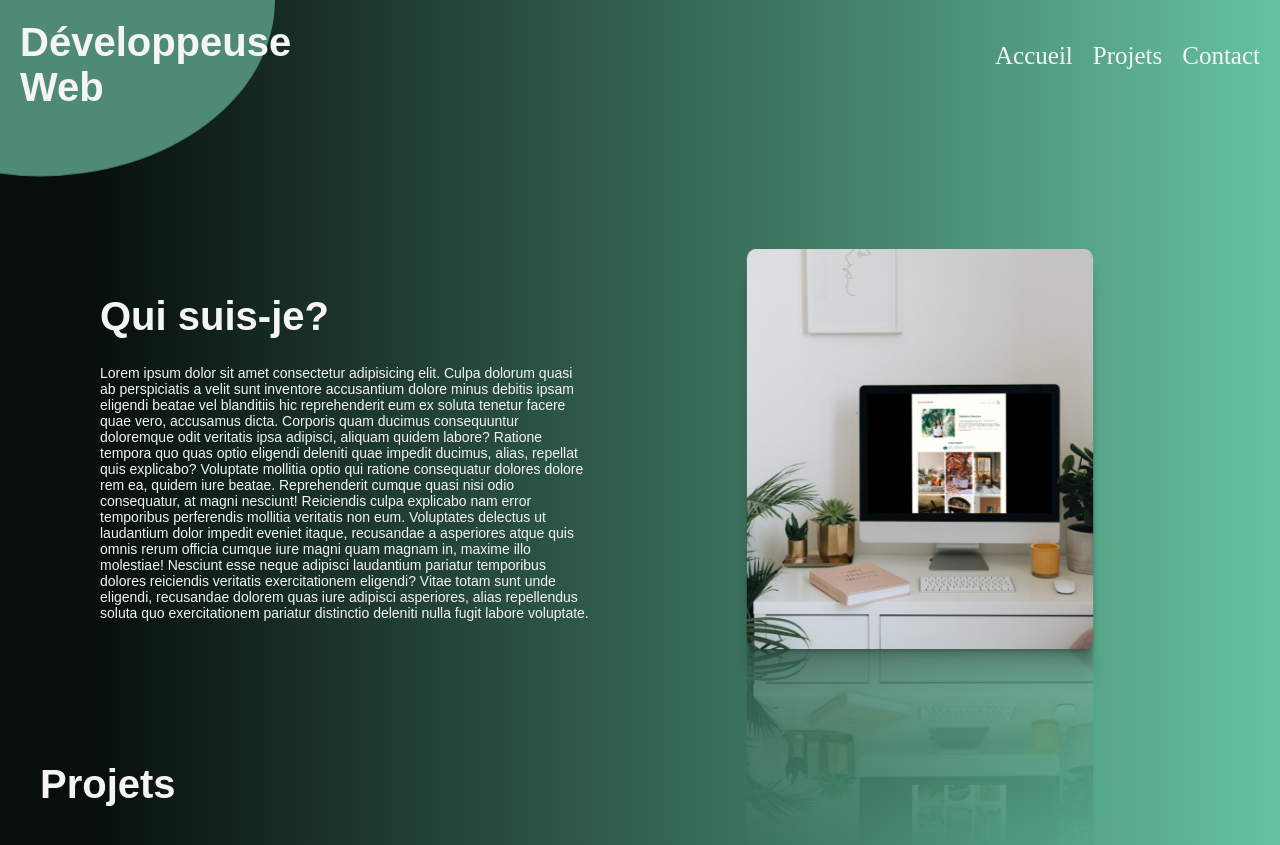
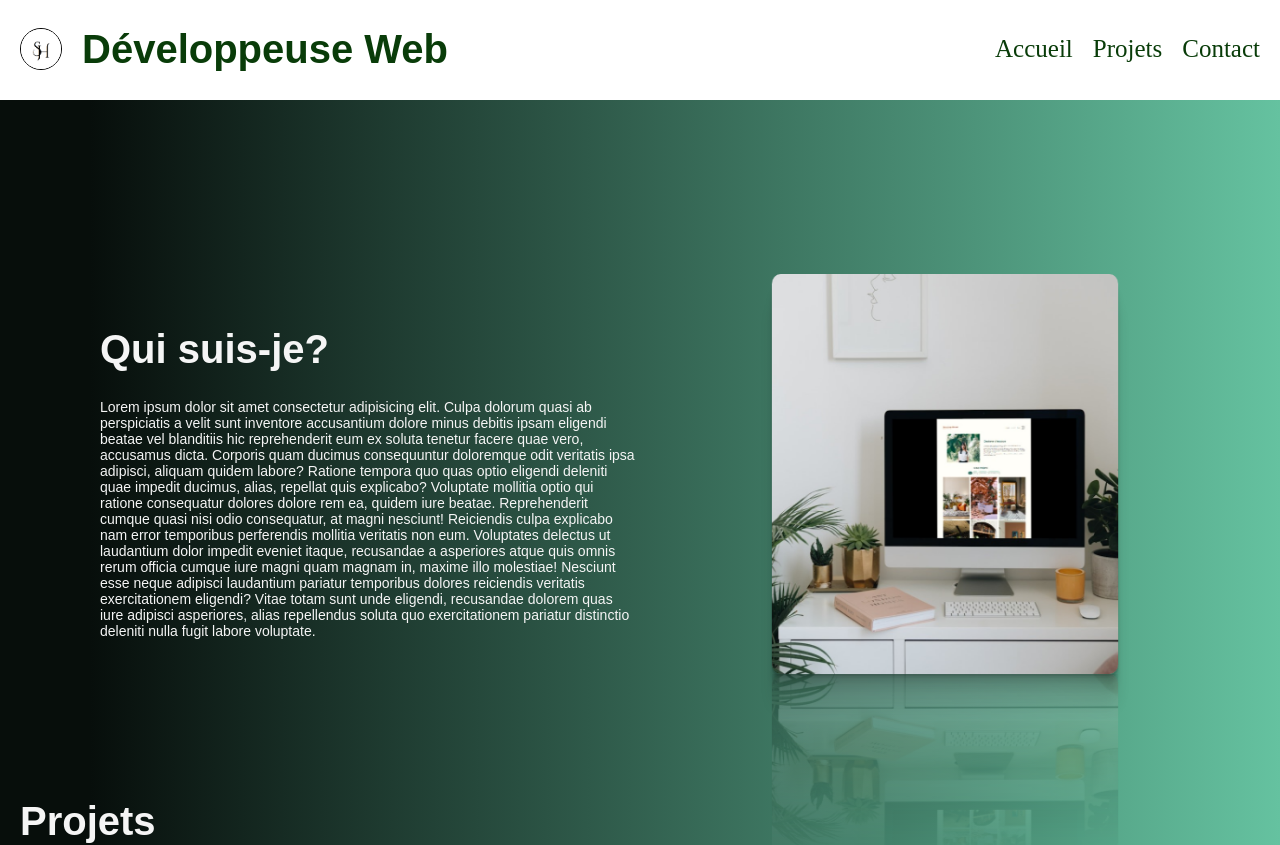
Before and after one commit to samra-git/portfolio, a React (Vite) app: page / in a window 1280 px wide. Shown: the top 845 px of the page. Built offline with nearby package versions, Linux system fonts and the light colour scheme; a web font is replaced by a local one.

Commit message:
header refait

```diff
--- a/src/components/Apropos.jsx
+++ b/src/components/Apropos.jsx
@@ -16,7 +16,7 @@ const Apropos = () => {
 
             >
                 <motion.img
-                whileHover={{ scale: 1.2 }}
+                whileTap={{ scale: 1.2 }}
                 initial={{
                     perspective:800,
 
--- a/src/data/data.json
+++ b/src/data/data.json
@@ -4,10 +4,10 @@
         "id":"1",
         "title":"Booki",
         "cover": "https://raw.githubusercontent.com/samra-git/portfolio/main/src/assets/bookiWebp.webp",
-        "description": "La mission principale est d'intégrer l'interface responsive d'un site d'une agence de voyage, en utilisant HTML et CSS.",
+        "description": "Intégrer l'interface responsive d'un site d'une agence de voyage, en utilisant HTML et CSS, à partir d'une maquettte sur Figma.",
         "github":"https://github.com/samra-git/P3-booki.git",
         "link":"https://samra-git.github.io/P3-booki/",
-        "technos":"HTML, CSS"
+        "technos":"HTML, CSS, Figma"
     },
     {
         "id":"2",
--- a/src/layout/Header.jsx
+++ b/src/layout/Header.jsx
@@ -1,11 +1,37 @@
 // import React from 'react';
+import { useEffect } from 'react';
 import Navigation from '../components/Navigation';
+import logo from '../assets/logos/icon2.png'
 
 const Header = () => {
+
+    useEffect(() => {
+        window.onscroll = function () {
+            scrollFunction();
+        };
+    }, []);
+
+    const scrollFunction = () => {
+        const header = document.querySelector(".header");
+        if (header) {
+            if (window.scrollY > 80) {
+                header.classList.add("hide");
+            } else {
+                header.classList.remove("hide");
+            }
+        }
+    }
+
     return (
         <div className='header'>
-            <h1 className='header-title'>Développeuse Web</h1>
-            <Navigation />
+            <div className='header-row'>
+                <div className='header-logo'>
+                   <img src={logo} alt="" />
+                <h1 className='header-title'>Développeuse Web</h1>
+                </div>
+                <Navigation />
+            </div>
+
 
         </div>
     );
--- a/src/pages/Details.jsx
+++ b/src/pages/Details.jsx
@@ -20,24 +20,32 @@ const Details = () => {
     const cover = cardId && cardId.cover
     console.log(cover);
     const description = cardId && cardId.description
+    const technos = cardId && cardId.technos
 
     return (
         <div className='details-container'>
 
-            <h1> hello {title}</h1>
+            <h1>{title}</h1>
             <div className='details-contain'>
                 <motion.img
-                initial={{ rotate: 180}}
-                transition={{
-                    ease:"linear",
-                    delay:"0.1"
-                }}
-                animate={{ rotate: 0}}
-                whileHover={{scale:1.5}}
-                src={cover} alt="image" />
-                <motion.p
-                whileTap={{scale:1.2}}
-                >{description}</motion.p>
+                    initial={{ rotate: 180 }}
+                    transition={{
+                        ease: "linear",
+                        delay: "0.1"
+                    }}
+                    animate={{ rotate: 0 }}
+                    whileHover={{ scale: 1.5 }}
+                    src={cover} alt="image" />
+                <div>
+                    <motion.p
+                        whileTap={{ scale: 1.2 }}>
+                        {description}</motion.p>
+                    <motion.div>
+                        <h4>Skills:</h4>
+                        <p>{technos}</p>
+                    </motion.div>
+                </div>
+
             </div>
 
 
--- a/src/pages/Projets.jsx
+++ b/src/pages/Projets.jsx
@@ -15,14 +15,16 @@ const Projets = () => {
     return (
         <motion.div
             className='projet-contain'
-        initial={{ opacity:0}}
-        animate={{opacity:1}}
+            initial={{ opacity: 0 }}
+            animate={{ opacity: 1 }}
             transition={{
-         ease:"linear",
-         delay:"0.1"
+                ease: "linear",
+                delay: "0.1"
             }}
         >
+            <h1>Projets</h1>
             <div className='projet-container'>
+
                 {projet.map((item) => (
                     <Cards
                         key={item.id}
--- a/src/style/_settings.scss
+++ b/src/style/_settings.scss
@@ -11,6 +11,8 @@ $color-1:whitesmoke;
 $color-2: linear-gradient(90deg, rgba(7,14,11,1) 7%, rgba(101,194,160,1) 100%);
 $color-3: rgb(214, 245, 234);
 $color-4: rgb(9, 60, 9);
+// $color-2: rgb(128, 128, 128);
+// $color-2: linear-gradient(90deg, rgba(128,128,128) 7%, rgba(175, 175 ,175) 100%);
 
 // $color-2: linear-gradient(90deg, rgba(233, 199, 148, 0.31994047619047616) 34%, rgba(238, 209, 174, 1) 100%);
 // $color-1: #8B4513;
@@ -26,7 +28,7 @@ body {
     box-sizing: border-box;
     background: $color-2;
     color: $color-1;
-    padding: 20px;
+    // padding: 20px;
     width: 100%;
 
     a,
--- a/src/style/components/apropos.scss
+++ b/src/style/components/apropos.scss
@@ -1,16 +1,18 @@
 .apropos {
     // padding: 50px;
-    margin-top: 50px;
+    // margin-top: 50px;
     display: flex;
     align-items: center;
     justify-content: space-between;
-    // gap:10px;
+    gap:10px;
     width: 100%;
+    margin-top: 200px;
+
 
 
     .apropos-content{
         width: 50%;
-        padding: 80px;
+        padding: 100px;
         // perspective: 800px;
         font-size: 14px;
         // transform: rotateY(150deg);
@@ -24,7 +26,7 @@
 
     .apropos-image{
         width: 50%;
-        padding: 50px;
+        padding: 0px;
         // perspective :800px;
         img{
             width: 400px;
--- a/src/style/components/cards.scss
+++ b/src/style/components/cards.scss
@@ -4,10 +4,14 @@
     width: 18.75 rem;
     // border: 1px solid purple;
     border-radius: 10px;
-    padding: 10px;
+    padding:0px;
     // transition: 0.5s;
     max-width: 300px;
     transition: all 600ms ease;
+
+    .card-link {
+        padding: 0px;
+    }
 
 
 
--- a/src/style/layout/header.scss
+++ b/src/style/layout/header.scss
@@ -1,37 +1,75 @@
 .header {
+  position: fixed;
+  z-index: 20;
+  width: 100%;
+  transition: top 0.4s;
+  // margin-bottom: 50px;
+  background-color: #fff;
+  // display: flex;
+  justify-content: space-between;
+  border-bottom: 1px solid white;
+  top:0;
+  .header-row {
     display: flex;
     justify-content: space-between;
+    align-items: center;
+    padding: 0 20px;
 
+    .header-logo{
+      display: flex;
+      align-items: center;
+      gap:20px;
+    }
+
+    img {
+      border: 1px solid black;
+      width: 40px;
+      height: 40px;
+      border-radius: 50%;
+    }
+  }
+
+  li,
+  h1 {
+    color: rgb(9, 60, 9);
+  }
+}
+
+.header.hide {
+  top: -120px;
+  // height: 0;
+  // background-color: black;
 }
 
 .header-title {
-    width: 30px;
-    // color: ;
-    margin-top: 0;
+  // width: 30px;
+  // color: ;
+  // margin-top: 0;
 
-     &:before {
-      content: '';
-      position: absolute;
-      height: 300px;
-      width: 400px;
-      border-radius: 50%;
-      background: #4e8a74;
-      top: -150px;
-      left: -160px;
-      z-index: -1;
-      animation: navAnim 20s infinite alternate;
+  //  &:before {
+  // content: '';
+  // position: absolute;
+  // height: 300px;
+  // width: 400px;
+  // border-radius: 50%;
+  // background: #4e8a74;
+  // top: -150px;
+  // left: -160px;
+  // z-index: -1;
+  // animation: navAnim 20s infinite alternate;
 
-      @keyframes navAnim {
-        50% {
-          transform: scale(1.2);
-        }
-        100% {
-          transform: scale(1);
-        }
-      }
-      @media screen and (max-width: 430px){
-        height: 50px;
-        width: 50px;
-      }
-    }
+  // @keyframes navAnim {
+  //   50% {
+  //     transform: scale(1.2);
+  //   }
+  //   100% {
+  //     transform: scale(1);
+  //   }
+  // }
+  @media screen and (max-width: 430px) {
+    height: 50px;
+    width: 50px;
+  }
 }
+
+// }
--- a/src/style/pages/details.scss
+++ b/src/style/pages/details.scss
@@ -1,6 +1,10 @@
 .details-container {
     // display: flex;
     margin: 100px;
+    h1{
+        font-size: 55px;
+        padding-bottom: 50px;
+    }
 
     img {
         width: 400px;
--- a/src/style/pages/projets.scss
+++ b/src/style/pages/projets.scss
@@ -1,19 +1,21 @@
 .projet-contain {
     display: flex;
-    // flex-direction: column;
+    flex-direction: column;
     justify-content: center;
     // text-align: center;
-    // align-items: center;
+  margin-top: 200px;
+  // align-items: center;
 }
 .projet-container {
+
     display: grid;
     grid-template-rows: 1fr 1fr 1fr;
     grid-template-columns: 1fr 1fr 1fr;
     gap: 20px;
     // max-width: 1440px;
     // background-color: #F6F6F6;
-    padding: 50px;
-    margin:  50px;
+    // padding: 50px;
+    // margin:  50px;
     border-radius: 25px;
     // z-index: -1;
 
```
Lines whose indentation alone changed are shown as unchanged.
